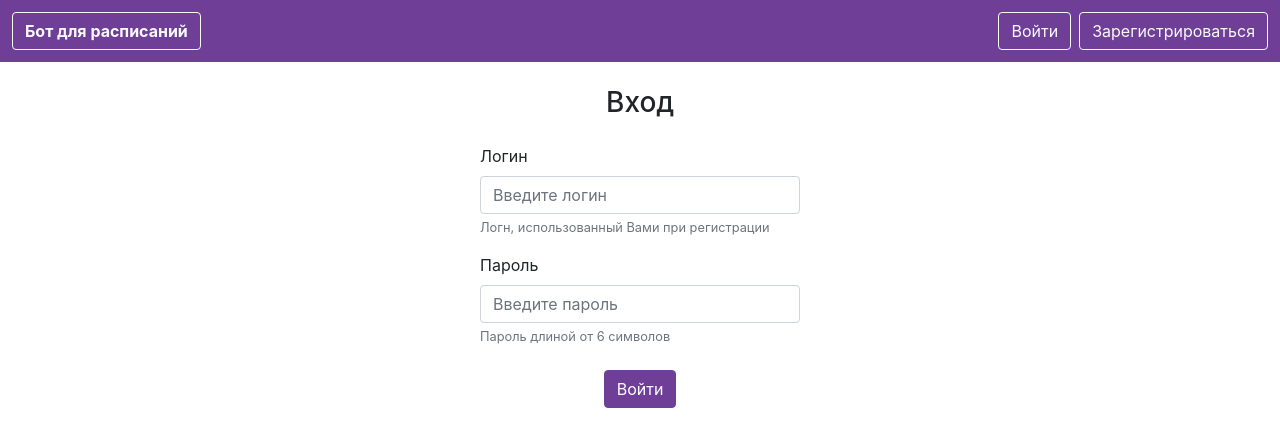
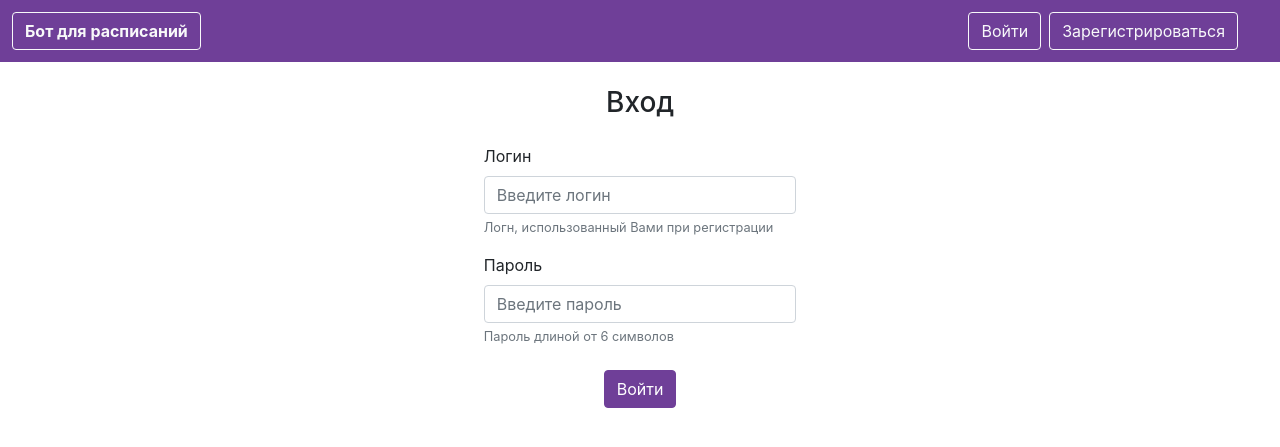
Before and after one commit to UnWaDo/study_bot, a Flask app: page /auth in a window 1280 px wide. Shown: the top 447 px of the page. Run offline with Flask 2, Linux system fonts and the light colour scheme; some libraries are stand-ins or nearby versions.

Commit message:
Modified design to fit into screen

```diff
--- a/web/templates/base.html
+++ b/web/templates/base.html
@@ -9,11 +9,11 @@
 </head>
 <body>
     <div class="container-fluid header p-2">
-      <div class="row">
+      <div class="row w-100">
         <div class="col m-auto">
           <a href="{{url_for('main')}}" class="btn btn-outline-light m-1"><b>Бот для расписаний</b></a>
         </div>
-        <div class="col">
+        <div class="col m-auto">
           {% if user is none %}
             <a href="{{url_for('registration')}}" class="btn btn-outline-light m-1 float-right">Зарегистрироваться</a>
             <a href="{{url_for('auth')}}" class="btn btn-outline-light m-1 float-right">Войти</a>
@@ -24,7 +24,9 @@
         </div>
       </div>
     </div>
-{% block body %}{% endblock %}
+<div class="container-fluid">
+  {% block body %}{% endblock %}
+</div>
 <script src="https://code.jquery.com/jquery-3.5.1.min.js"></script>
 <script src="https://cdn.jsdelivr.net/npm/popper.js@1.16.1/dist/umd/popper.min.js"></script>
 <script src="https://stackpath.bootstrapcdn.com/bootstrap/4.5.2/js/bootstrap.min.js"></script>
```
Also changed, not shown: web/templates/user_page.html (+4 -3 lines).
